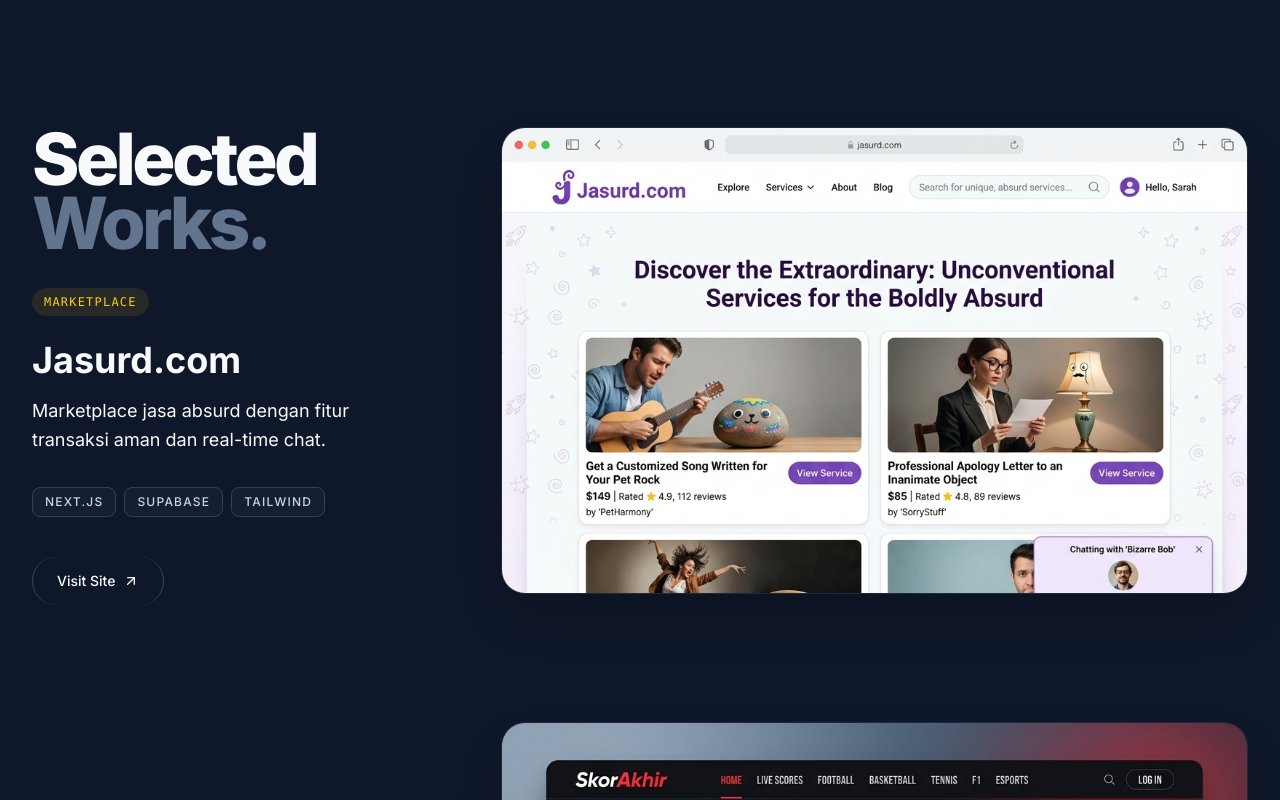
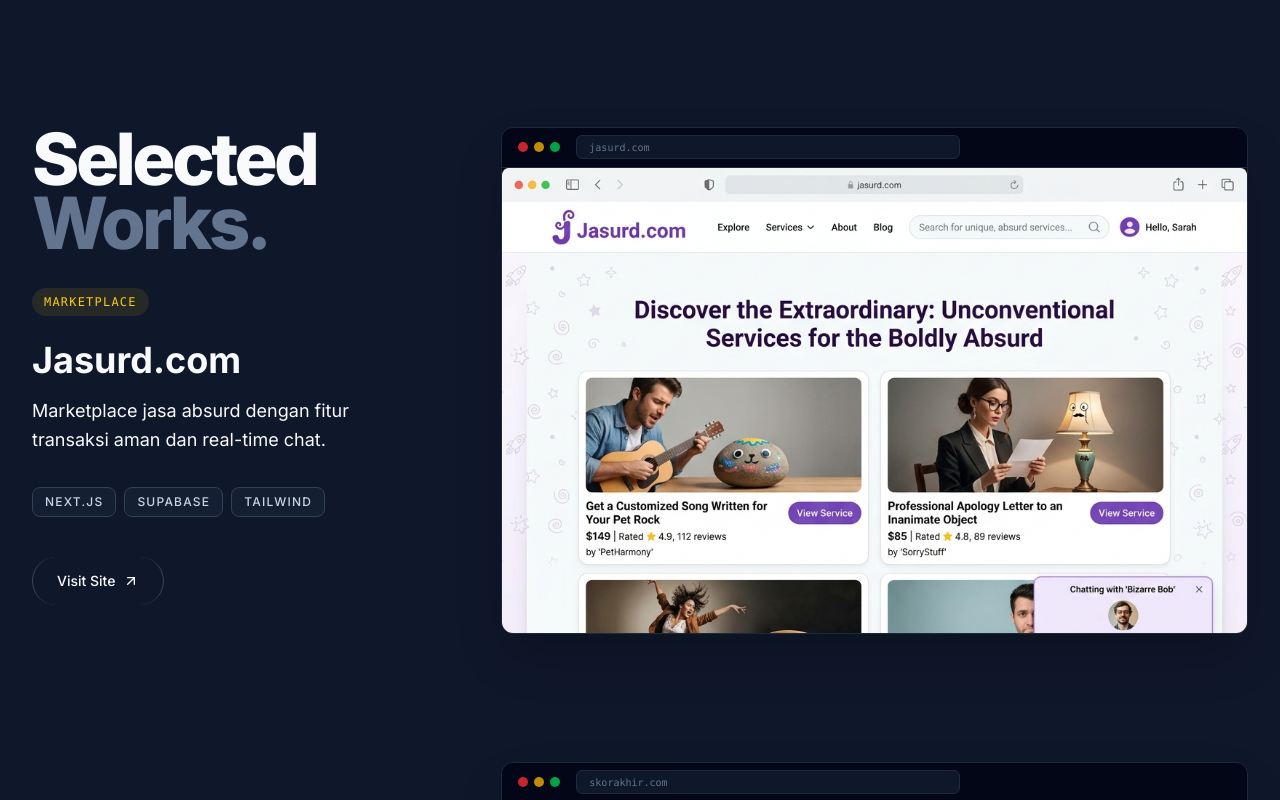
Before and after one commit to studiosatuakun-max/studiosatuakun, a Next.js app: page / in a window 1280 px wide. Shown: the part 3580-4380 px from the top of the page. Built offline with nearby package versions, Linux system fonts and the light colour scheme.

Commit message:
feat(ui): add browser mockup window to portfolio images

```diff
--- a/src/components/home/featured-portfolio.tsx
+++ b/src/components/home/featured-portfolio.tsx
@@ -120,9 +120,25 @@
                    </Link>
                 </div>
 
-                {/* Project Image */}
-                <a href={project.link} target="_blank" rel="noreferrer" className="block w-full overflow-hidden rounded-3xl border border-slate-800 bg-slate-900 shadow-2xl relative">
-                  <div className="absolute inset-0 bg-gradient-to-t from-slate-950/80 via-transparent to-transparent z-10 opacity-0 group-hover:opacity-100 transition-opacity duration-500"></div>
+                {/* Project Image wrapped in Browser Mockup */}
+                <a href={project.link} target="_blank" rel="noreferrer" className="block w-full overflow-hidden rounded-xl border border-slate-800 bg-[#0f172a] shadow-2xl relative group-hover:border-slate-700 transition-colors">
+                  {/* Browser Header */}
+                  <div className="h-10 bg-[#020617] border-b border-slate-800 flex items-center px-4 gap-4 relative z-20">
+                    {/* Traffic Lights */}
+                    <div className="flex gap-1.5">
+                      <div className="w-2.5 h-2.5 rounded-full bg-red-500/80"></div>
+                      <div className="w-2.5 h-2.5 rounded-full bg-yellow-500/80"></div>
+                      <div className="w-2.5 h-2.5 rounded-full bg-green-500/80"></div>
+                    </div>
+                    {/* Fake URL Bar */}
+                    <div className="flex-1 max-w-[200px] sm:max-w-sm h-6 bg-slate-900 rounded-md border border-slate-800 flex items-center px-3">
+                      <span className="text-[10px] text-slate-500 font-mono truncate">
+                        {project.link.replace(/^https?:\/\//, '')}
+                      </span>
+                    </div>
+                  </div>
+
+                  <div className="absolute inset-0 top-10 bg-gradient-to-t from-slate-950/80 via-transparent to-transparent z-10 opacity-0 group-hover:opacity-100 transition-opacity duration-500"></div>
                   <div className="relative aspect-[4/3] sm:aspect-[16/10] w-full overflow-hidden bg-slate-800/50">
                     <Image
                       src={project.image}
```
